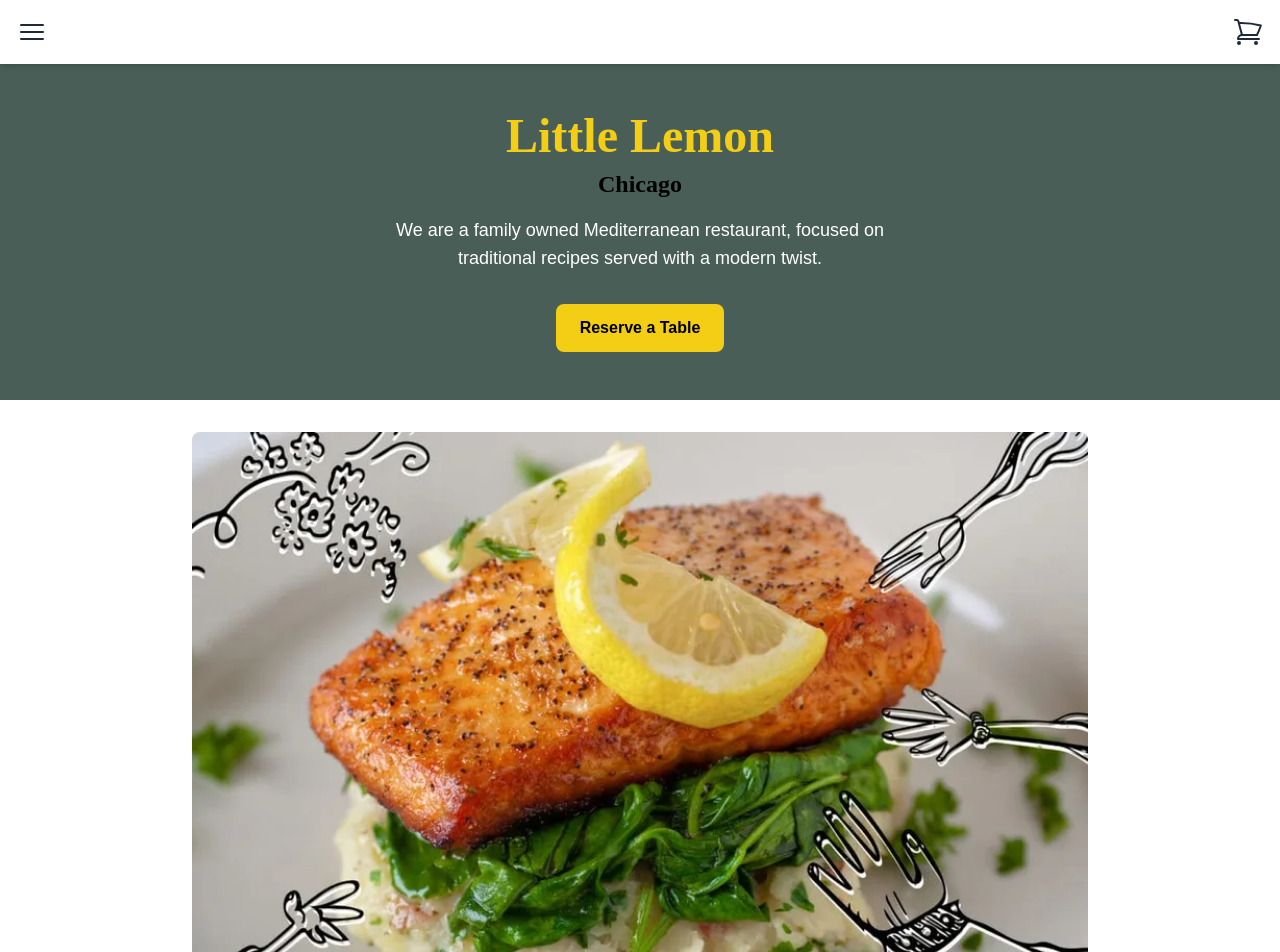
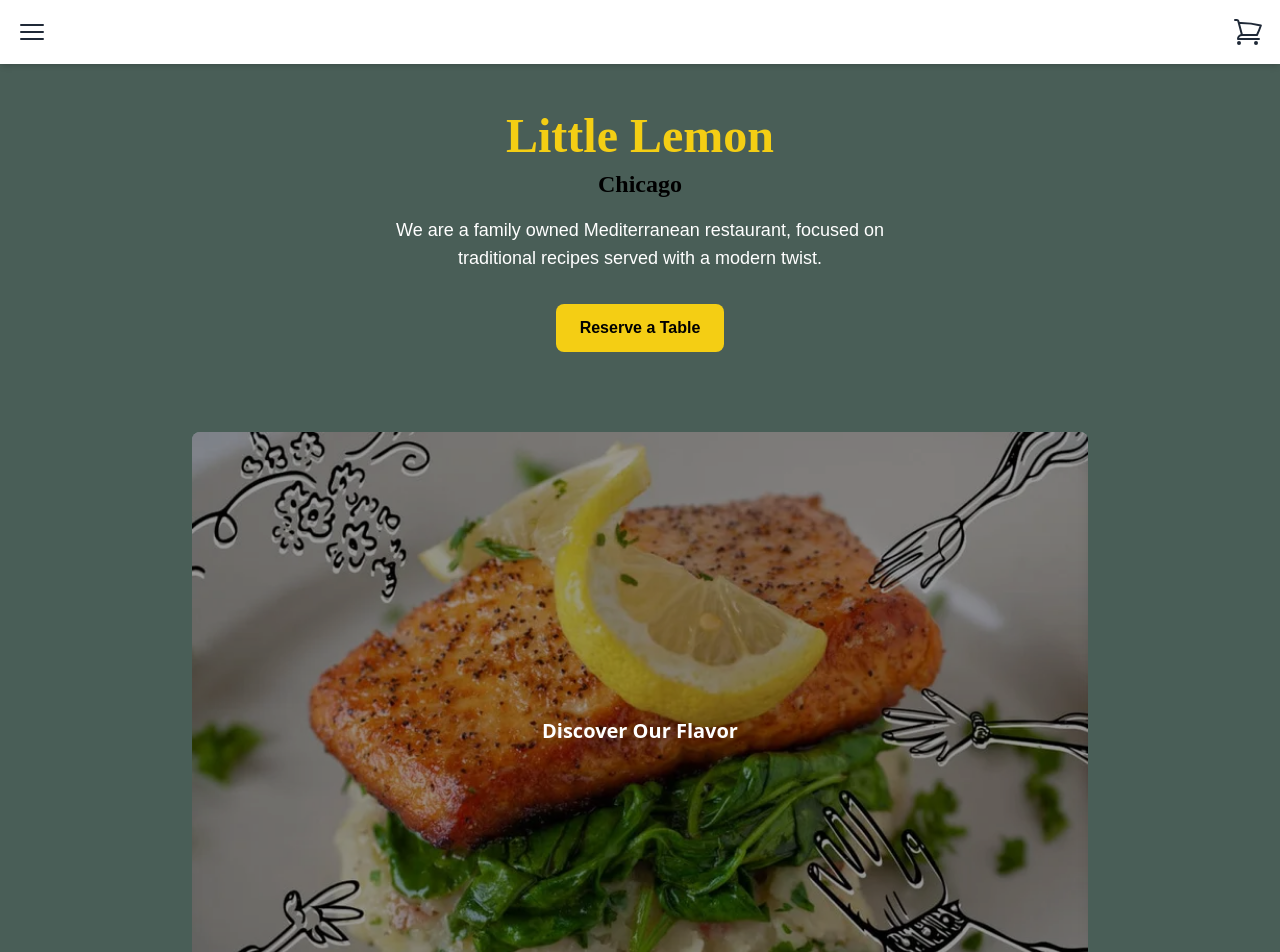
Before and after one commit to AlexandreCK/meta-front-end-developer-capstone-ack, a React (Vite) app: page / in a window 1280 px wide. Shown: the top 952 px of the page. Built offline with nearby package versions, Linux system fonts and the light colour scheme; a web font is replaced by a local one.

Commit message:
fixed color discrepancy and added flavour to the carousel

```diff
--- a/src/App.jsx
+++ b/src/App.jsx
@@ -3,7 +3,7 @@ import Navbar from './components/Navbar';
 import Header from './components/Header';
 import Reservation from './components/Reservation';
 import Footer from './components/Footer';
-import Carousel from './components/Carousel'; // Import Carousel
+import Carousel from './components/Carousel';
 
 function App() {
   const [showReservation, setShowReservation] = useState(false);
@@ -13,21 +13,20 @@ function App() {
   };
 
   return (
-    <>
+    <div className="flex flex-col min-h-screen bg-customGreen">
       <Navbar onReservationClick={toggleReservation} />
       <Header onReserveClick={toggleReservation} />
-      {!showReservation && (
-        <div className="relative">
-          <Carousel /> {/* Render Carousel */}
-        </div>
-      )}
-      {showReservation && (
-        <section id="reservation">
-          <Reservation />
-        </section>
-      )}
+      <main className="flex-grow bg-customGreen">
+        {!showReservation ? (
+          <Carousel />
+        ) : (
+          <section id="reservation">
+            <Reservation />
+          </section>
+        )}
+      </main>
       <Footer />
-    </>
+    </div>
   );
 }
 
--- a/src/components/Carousel.jsx
+++ b/src/components/Carousel.jsx
@@ -23,19 +23,26 @@ const Carousel = () => {
     slidesToScroll: 1,
     autoplay: true,
     autoplaySpeed: 3000,
+    arrows: false,
+    customPaging: (i) => (
+      <button className="w-3 h-3 bg-customYellow rounded-full"></button>
+    ),
   };
 
   return (
-    <div className="max-w-4xl mx-auto my-8">
+    <div className="relative max-w-4xl mx-auto my-8">
       {mounted && (
         <Slider {...settings}>
           {images.map((image, index) => (
-            <div key={index}>
+            <div key={index} className="relative">
               <img
                 src={image}
                 alt={`Slide ${index + 1}`}
-                className="w-full rounded-lg"
+                className="w-full h-auto object-cover rounded-lg shadow-lg"
               />
+              <div className="absolute inset-0 flex items-center justify-center bg-black bg-opacity-40 rounded-lg">
+                <p className="text-white text-xl font-bold">Discover Our Flavor</p>
+              </div>
             </div>
           ))}
         </Slider>
--- a/src/main.jsx
+++ b/src/main.jsx
@@ -2,10 +2,8 @@ import { StrictMode } from 'react'
 import { createRoot } from 'react-dom/client'
 import App from './App.jsx'
 
-// Import Tailwind CSS
 import './index.css'
 
-// Import Slick Carousel CSS
 import "slick-carousel/slick/slick.css";
 import "slick-carousel/slick/slick-theme.css";
 
```
